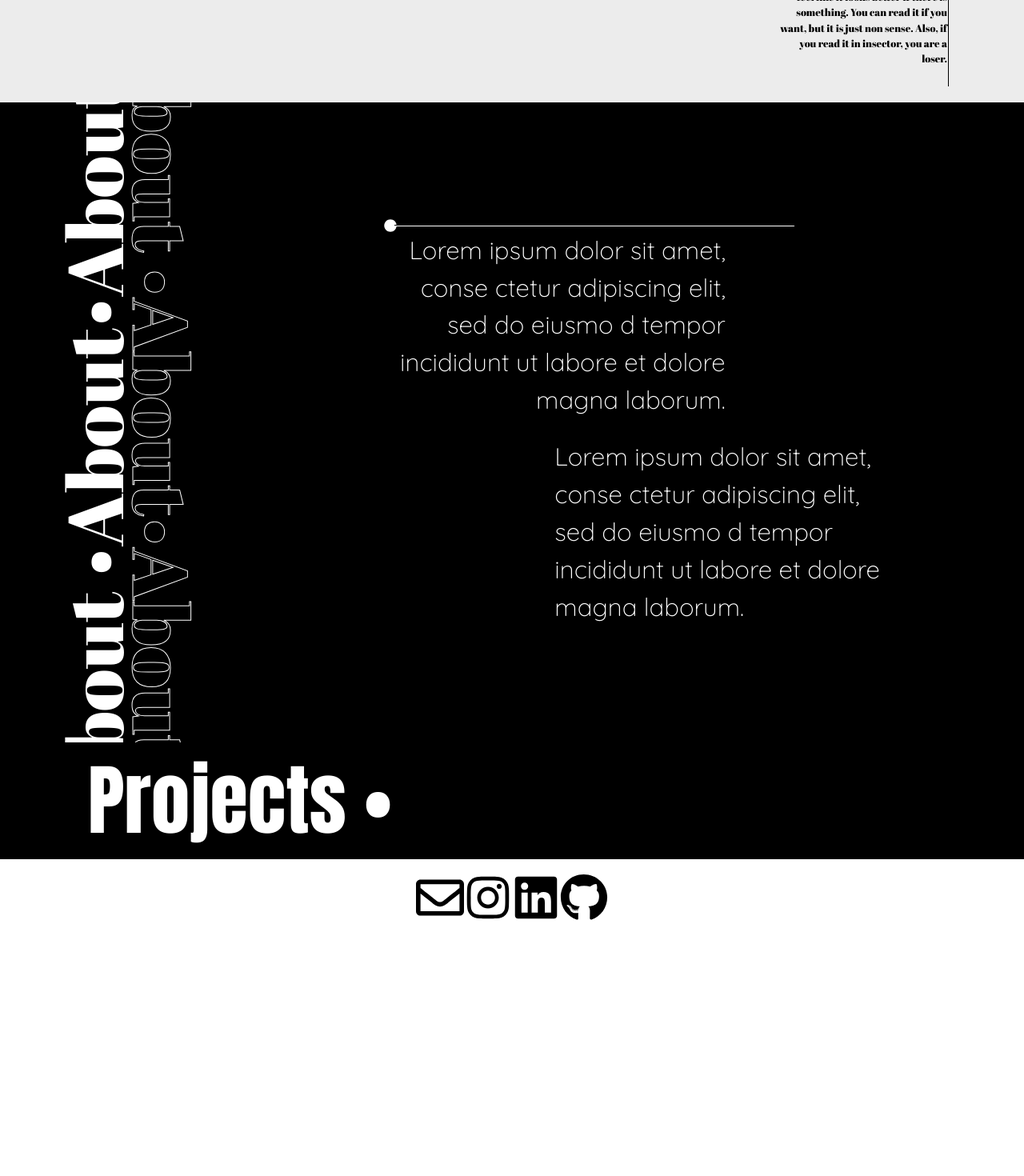
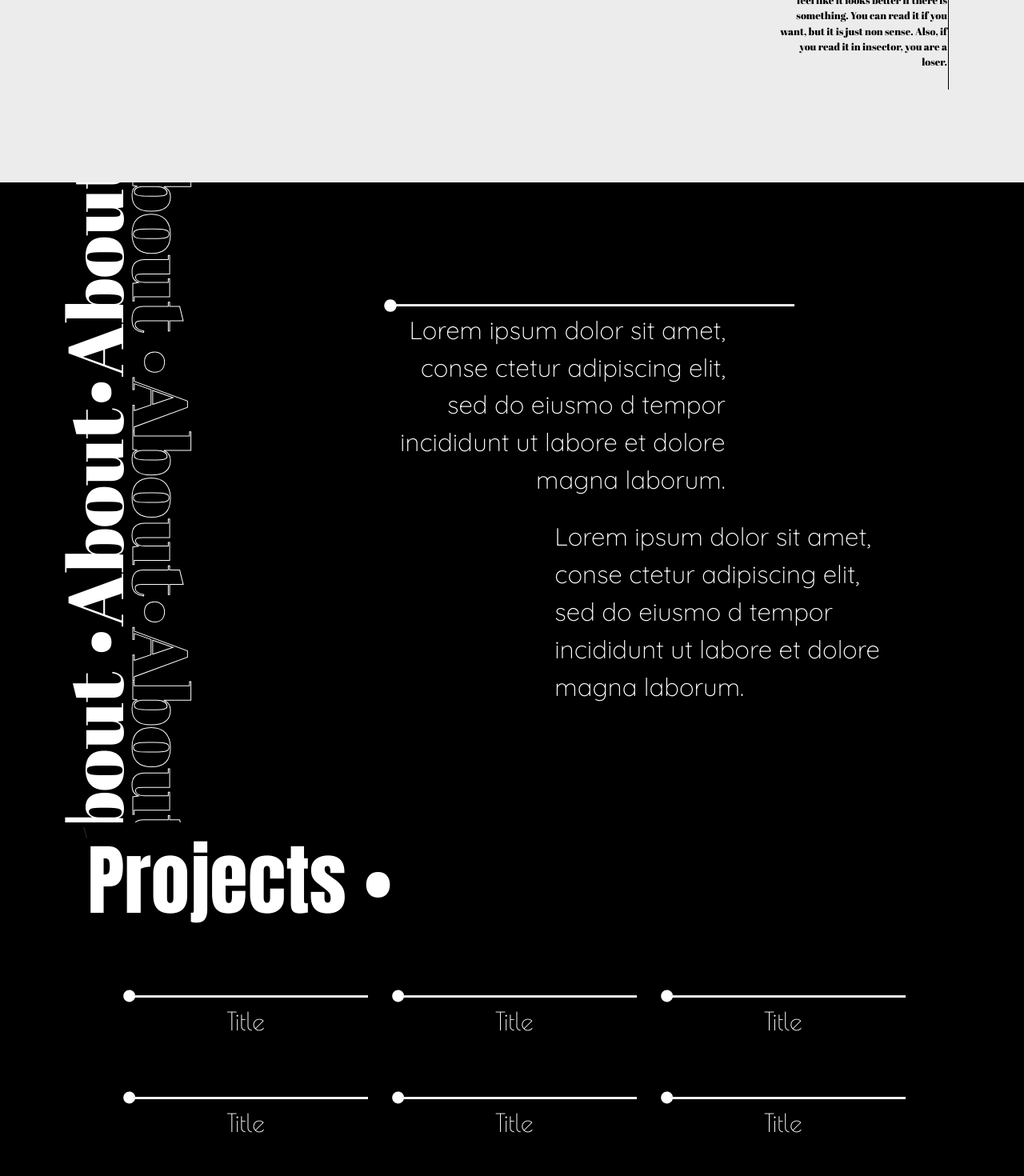
Before and after one commit to menthy-wu/menthy-wu.github.io, a Next.js app: page / in a window 1280 px wide. Shown: the part 580-2050 px from the top of the page at 80% size. Before the commit the page ends 1757 px from the top, so only its background shows below. Built offline with nearby package versions, Linux system fonts and the light colour scheme.

Commit message:
add projects

```diff
--- a/components/About.jsx
+++ b/components/About.jsx
@@ -3,7 +3,7 @@ import { FaCircle } from "react-icons/fa";
 
 const About = () => {
   return (
-    <div className="bg-black w-full h-[800px] flex flex-row">
+    <div className="bg-black w-full h-[800px] flex flex-row min-h-screen">
       <div className="w-1/4 justify-center items-center flex">
         <div className="flex flex-row h-full">
           <div className="h-full w-[105px] flex justify-center items-center overflow-hidden">
--- a/components/Landing.jsx
+++ b/components/Landing.jsx
@@ -4,7 +4,7 @@ import Nav from "./Nav";
 
 const Landing = () => {
   return (
-    <div className="w-full bg-gray flex flex-col items-center h-[700px]">
+    <div className="w-full bg-gray flex flex-col items-center h-[700px] min-h-screen">
       <Nav />
       <div className="mt-6 w-full h-[105px] flex items-center overflow-hidden">
         <div className="top-0 translate-x-[150px] text-left font-anton text-10xl black-stroke whitespace-nowrap text-clip">
--- a/components/Projects.jsx
+++ b/components/Projects.jsx
@@ -1,14 +1,25 @@
 import React from "react";
 import { FaCircle } from "react-icons/fa";
-import { Col, Row } from "react-bootstrap";
-import Container from 'react-bootstrap/Container';
+import { Col, Row, Container } from "react-bootstrap";
 import Project from "./Project";
 
 const Projects = () => {
     return (
-        <div className="bg-black w-full justify-center flex">\
-            <div className="w-10/12 flex flex-col">
+        <div className="bg-black w-full justify-center flex min-h-screen">\
+            <div className="w-10/12 flex flex-col items-center">
                 <div className="text-left font-anton text-10xl text-white w-full">Projects •</div>
+                <div className="w-11/12 flex flex-col justify-center">
+                    <Row className="items-center justify-between mt-16">
+                        <Col md={4}><Project /></Col>
+                        <Col md={4}><Project /></Col>
+                        <Col md={4}><Project /></Col>
+                    </Row>
+                    <Row className="items-center justify-between mt-16">
+                        <Col md={4}><Project /></Col>
+                        <Col md={4}><Project /></Col>
+                        <Col md={4}><Project /></Col>
+                    </Row>
+                </div>
             </div>
         </div>
     )
--- a/pages/_document.js
+++ b/pages/_document.js
@@ -19,6 +19,12 @@ class MyDocument extends Document {
           <link rel="preconnect" href="https://fonts.googleapis.com" />
           <link rel="preconnect" href="https://fonts.gstatic.com" crossorigin />
           <link href="https://fonts.googleapis.com/css2?family=Abril+Fatface&family=Anton&family=Poiret+One&family=Quicksand:wght@300&display=swap" rel="stylesheet" />
+          <link
+            rel="stylesheet"
+            href="https://maxcdn.bootstrapcdn.com/bootstrap/4.3.1/css/bootstrap.min.css"
+            integrity="sha384-ggOyR0iXCbMQv3Xipma34MD+dH/1fQ784/j6cY/iJTQUOhcWr7x9JvoRxT2MZw1T"
+            crossorigin="anonymous"
+          />
         </Head>
         <body>
           <Main />
```
